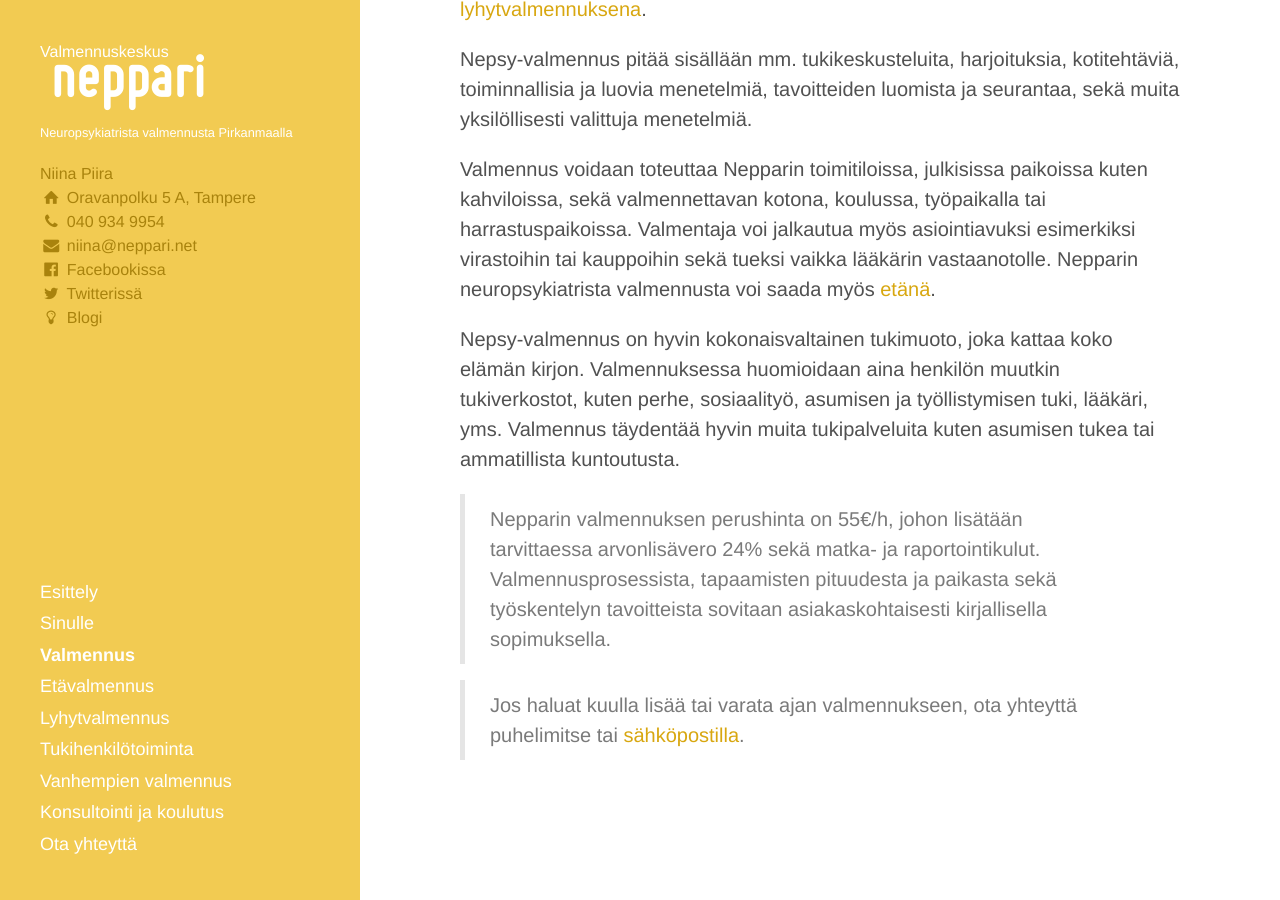
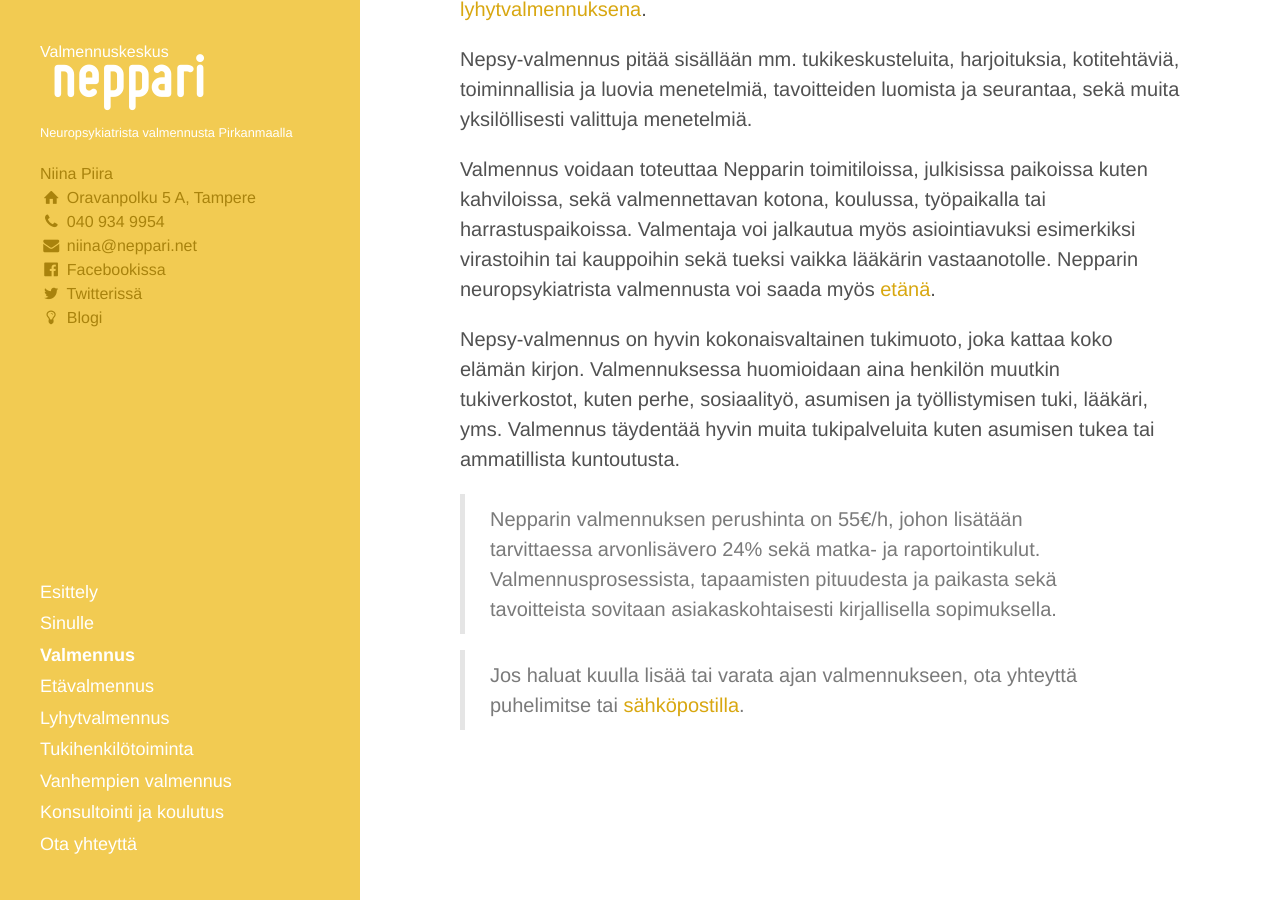
Before and after one commit to niinapiira/neppari.net, a Jekyll site: the page built from valmennus.md, in a window 1280 px wide and 900 px high, scrolled down 640 px. Built offline with Jekyll 4.4.1, drawn with Linux system fonts in a browser that asks for light colours.

Commit message:
Updated valmennus.md

```diff
--- a/valmennus.md
+++ b/valmennus.md
@@ -35,6 +35,6 @@
 
 
 
-> Nepparin valmennuksen perushinta on 55€/h, johon lisätään tarvittaessa arvonlisävero 24% sekä matka- ja raportointikulut. Valmennusprosessista, tapaamisten pituudesta ja paikasta sekä työskentelyn tavoitteista sovitaan asiakaskohtaisesti kirjallisella sopimuksella.
+> Nepparin valmennuksen perushinta on 55€/h, johon lisätään tarvittaessa arvonlisävero 24% sekä matka- ja raportointikulut. Valmennusprosessista, tapaamisten pituudesta ja paikasta sekä tavoitteista sovitaan asiakaskohtaisesti kirjallisella sopimuksella.
 
 > Jos haluat kuulla lisää tai varata ajan valmennukseen, ota yhteyttä puhelimitse tai [sähköpostilla](/ota-yhteytta).
```
